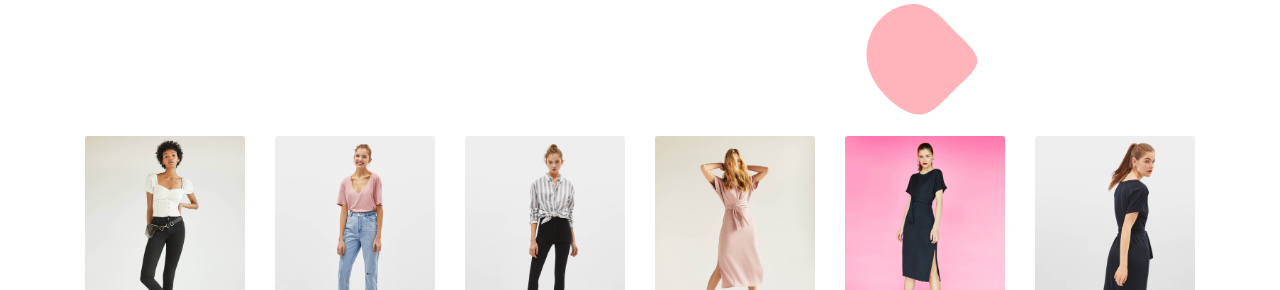
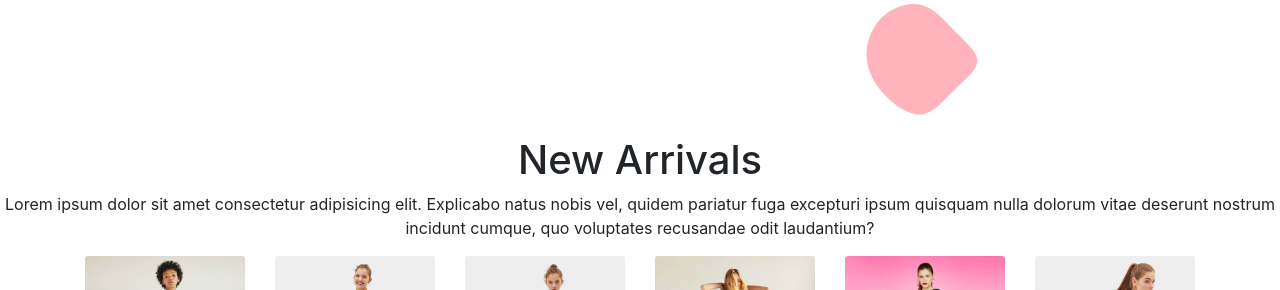
Before and after one commit to dagreatcode/RetroLuxe-Co.LLC, a React (Create React App) app in the folder client/: page / in a window 1280 px wide. Shown: the part 1889-2179 px from the top of the page. Built offline with nearby package versions, Linux system fonts and the light colour scheme; no server answers.

Commit message:
fixing home page with text

```diff
--- a/client/src/containers/pages/Home/Home.jsx
+++ b/client/src/containers/pages/Home/Home.jsx
@@ -101,6 +101,13 @@ class Home extends Component {
             </div>
           </div>
         </div>
+        <h1>New Arrivals</h1>
+        <p>
+          Lorem ipsum dolor sit amet consectetur adipisicing elit. Explicabo
+          natus nobis vel, quidem pariatur fuga excepturi ipsum quisquam nulla
+          dolorum vitae deserunt nostrum incidunt cumque, quo voluptates
+          recusandae odit laudantium?
+        </p>
         <div className="position-relative">
           <div className="container py-6">
             <div className="row">
```
